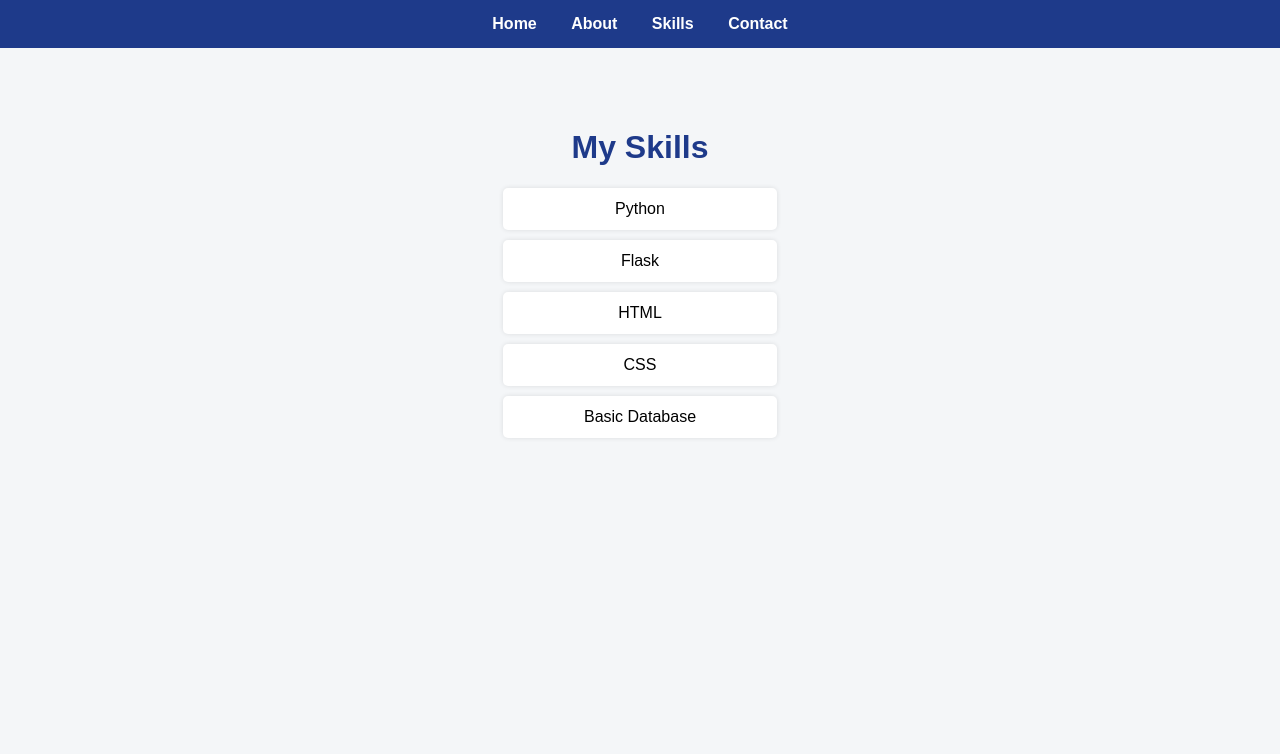
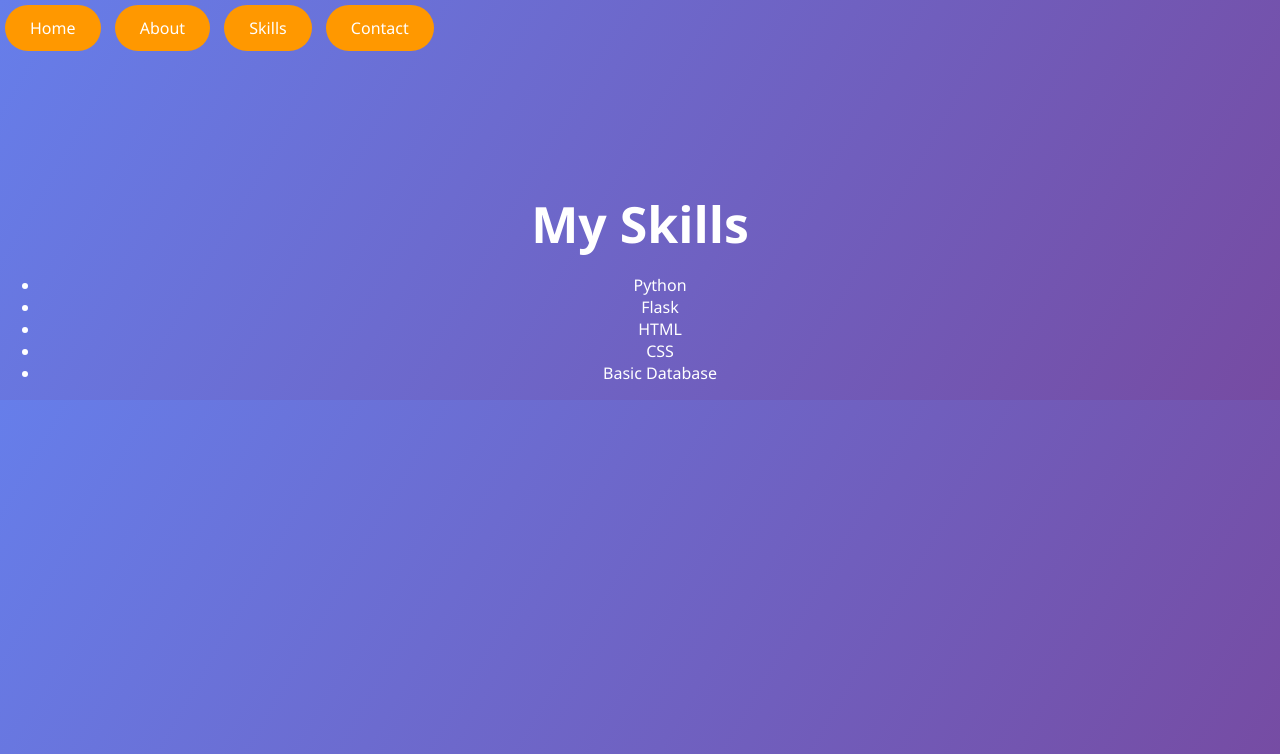
Before and after one commit to swatiJadav/flask-portfolio, a Flask app: template templates/skills.html in a window 1280 px wide. Shown: the top 754 px of the page. Run offline with Flask 3, Linux system fonts and the light colour scheme; the template is opened without the code that fills it, so the values that code supplies are empty.

Commit message:
Update style.css

```diff
--- a/static/style.css
+++ b/static/style.css
@@ -1,57 +1,37 @@
 body {
     margin: 0;
-    font-family: Arial, sans-serif;
-    background-color: #f4f6f8;
+    font-family: 'Segoe UI', sans-serif;
+    background: linear-gradient(120deg, #667eea, #764ba2);
+    color: white;
 }
-nav {
-    background-color: #1e3a8a;
-    padding: 15px;
-    text-align: center;
-}
-nav a {
-    color: white;
-    margin: 0 15px;
-    text-decoration: none;
-    font-weight: bold;
-}
-nav a:hover {
-    text-decoration: underline;
-}
+
 .container {
     text-align: center;
-    padding: 60px;
-}
-h1 {
-    color: #1e3a8a;
-}
-h3 {
-    color: #333;
+    padding-top: 100px;
 }
 
-.skills {
-    list-style: none;
-    padding: 0;
-}
-.skills li {
-    background: white;
-    margin: 10px auto;
-    padding: 12px;
-    width: 250px;
-    border-radius: 5px;
-    box-shadow: 0 0 5px rgba(0,0,0,0.1);
+h1 {
+    font-size: 50px;
+    margin-bottom: 10px;
 }
 
-form input, form textarea {
-    width: 300px;
-    padding: 10px;
+p {
+    font-size: 20px;
+    margin-bottom: 30px;
 }
-button {
-    padding: 10px 20px;
-    background-color: #1e3a8a;
+
+a {
+    text-decoration: none;
+    background: #ff9800;
     color: white;
-    border: none;
-    cursor: pointer;
+    padding: 12px 25px;
+    border-radius: 25px;
+    margin: 5px;
+    display: inline-block;
+    transition: 0.3s;
 }
-button:hover {
-    background-color: #0f2557;
+
+a:hover {
+    background: #e68900;
+    transform: scale(1.1);
 }
```
